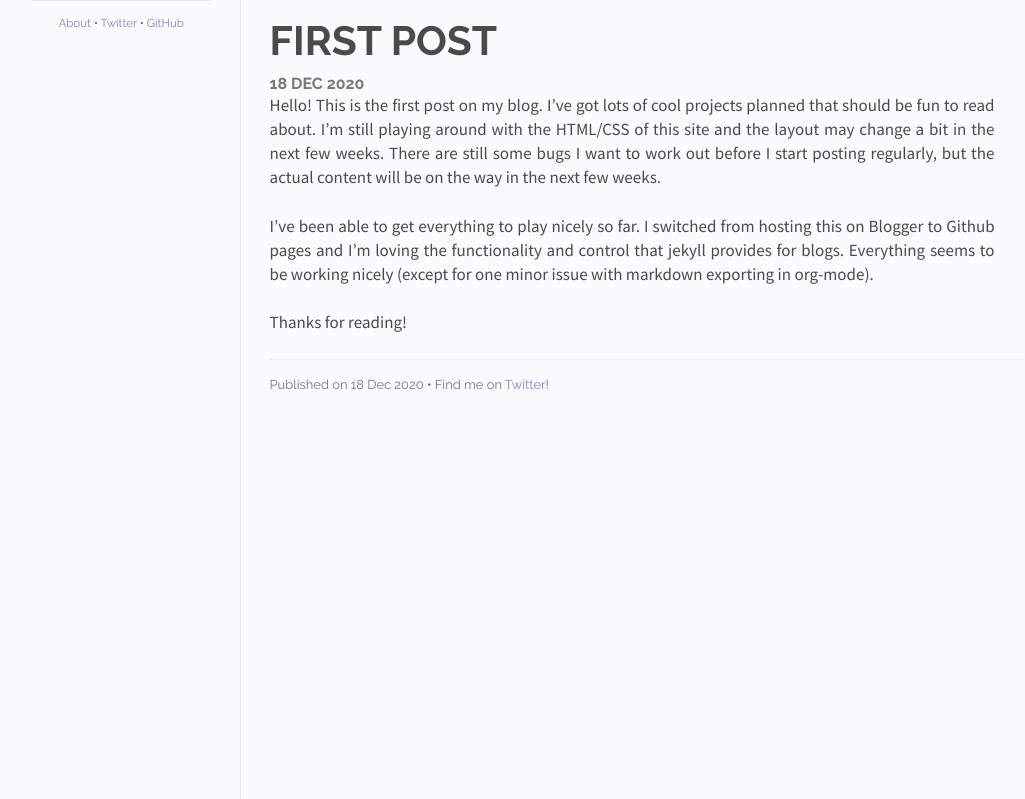
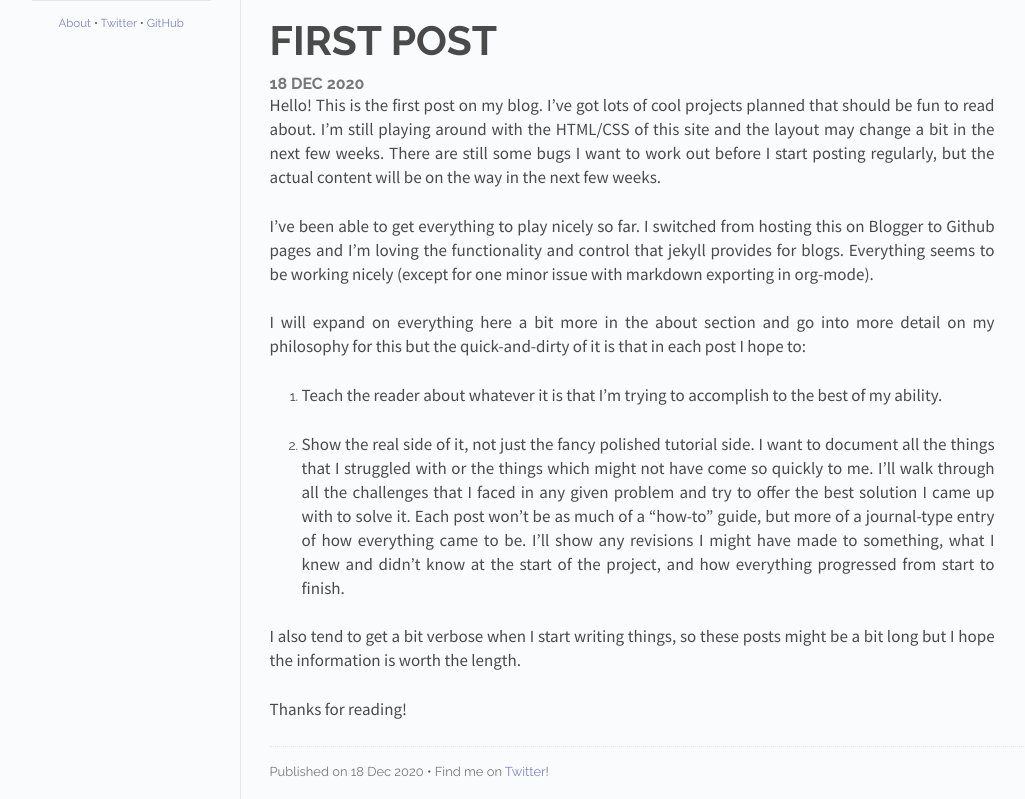
Before and after one commit to kmg731/kmg731.github.io, a Jekyll site: the page built from _posts/2020-12-18-First-post.md, in a window 1280 px wide. Shown: the part 324-1123 px from the top of the page, without its empty margins (118-1143 px from the left). Built offline with Jekyll 4.4.1, drawn with Linux system fonts in a browser that asks for light colours.

Commit message:
Update 2020-12-18-First-post.md

```diff
--- a/_posts/2020-12-18-First-post.md
+++ b/_posts/2020-12-18-First-post.md
@@ -12,4 +12,20 @@ I've been able to get everything to play nicely so far.  I switched from hosting
 I'm loving the functionality and control that jekyll provides for blogs.  Everything seems to be working nicely (except
 for one minor issue with markdown exporting in org-mode).
 
+I will expand on everything here a bit more in the about section and go into more detail on my philosophy for this
+but the quick-and-dirty of it is that in each post I hope to:
+
+1. Teach the reader about whatever it is that I'm trying to accomplish to the best of my ability.
+
+2. Show the real side of it, not just the fancy polished tutorial side.  I want to document all the things that I
+  struggled with or the things which might not have come so quickly to me.  I'll walk through all the challenges
+  that I faced in any given problem and try to offer the best solution I came up with to solve it. Each post won't
+  be as much of a "how-to" guide, but more of a journal-type entry of how everything came to be.  I'll show any
+  revisions I might have made to something, what I knew and didn't know at the start of the project, and how
+  everything progressed from start to finish.
+
+I also tend to get a bit verbose when I start writing things, so these posts might be a bit long but I hope the
+information is worth the length.
+
+
 Thanks for reading!
```
